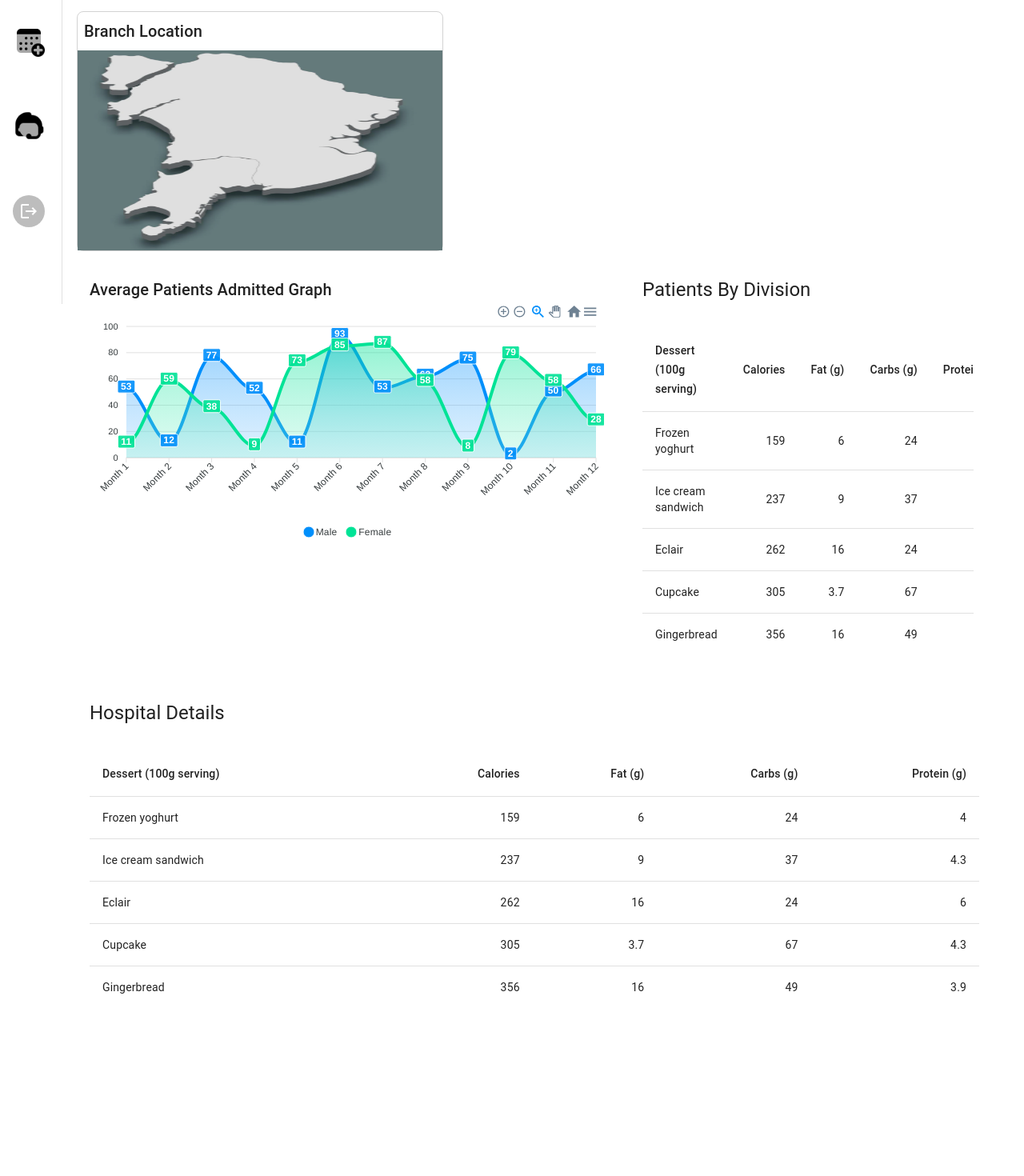
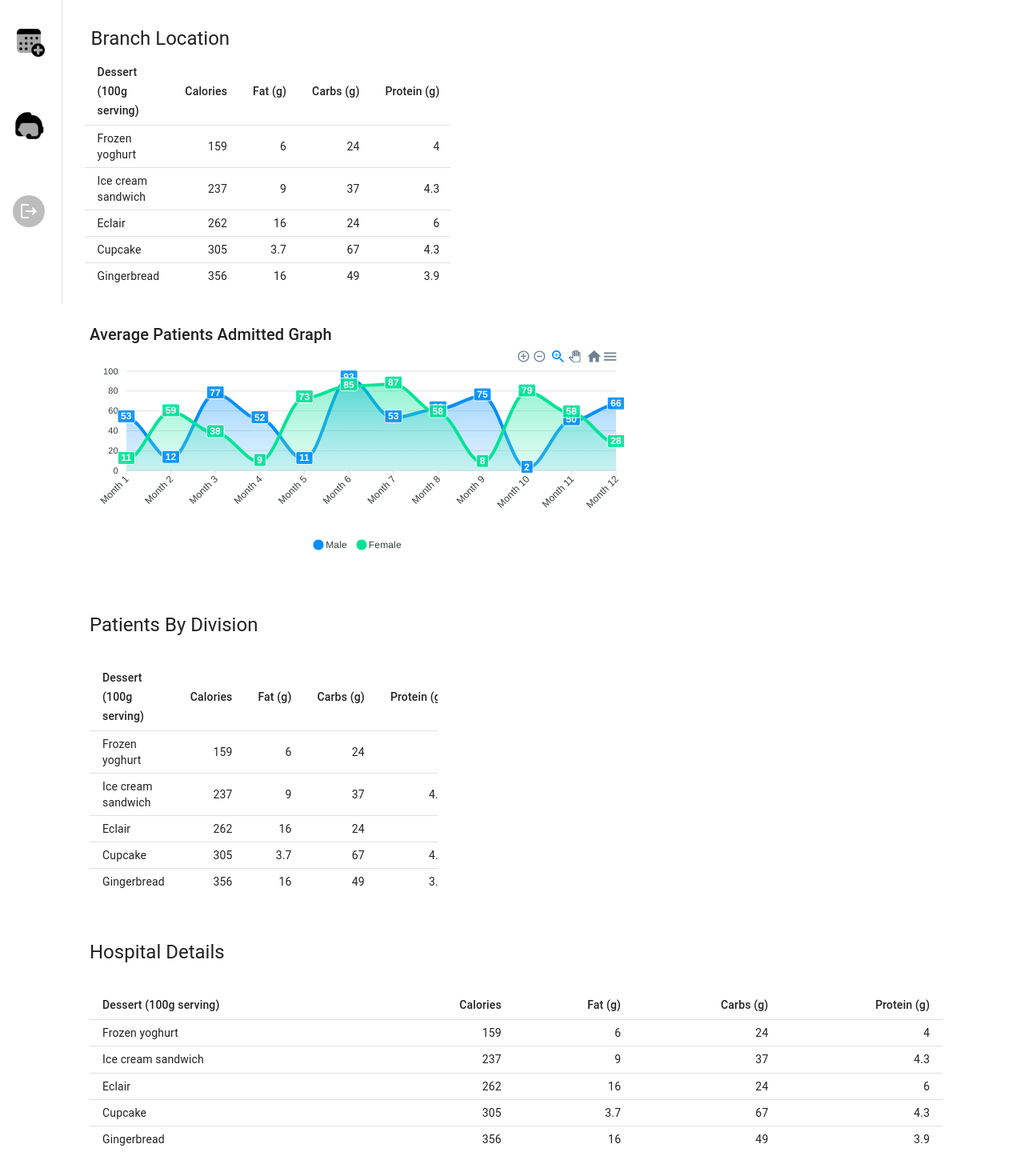
Before and after one commit to sanjibbehera/sf-native-reactjs-app, a Next.js app: page / in a window 1280 px wide. Shown: the part 420-1890 px from the top of the page at 80% size. Before the commit the page ends 1704 px from the top, so only its background shows below. Built offline with nearby package versions, Linux system fonts and the light colour scheme.

Commit message:
Dashboard- Page improvement

```diff
--- a/src/pages/index.tsx
+++ b/src/pages/index.tsx
@@ -1,9 +1,9 @@
 import CustomCard from "@/components/CustomCard";
 import Layout from "@/components/Layout";
-import { Box, Card, CardContent, CardHeader, Stack, Table, TableBody, TableCell, TableContainer, TableHead, TableRow, Typography } from '@mui/material';
+import { Box, Card, CardContent, CardHeader, Grid, Paper, Table, TableBody, TableCell, TableContainer, TableHead, TableRow, Typography } from '@mui/material';
 import dynamic from "next/dynamic";
-import Image from "next/image";
-import MapImage from "../static/img/map.png";
+// import Image from "next/image";
+// import MapImage from "../static/img/map.png";
 const ReactApexChart = dynamic(() => import('react-apexcharts'), { ssr: false });
 const geoUrl =
   "https://raw.githubusercontent.com/deldersveld/topojson/master/continents/south-america.json";
@@ -76,27 +76,61 @@ export default function Home() {
           </Typography>
         </Box>
       </Box>
-      <Box >
-        <Stack spacing={{ xs: 1, sm: 2 }} direction="row" useFlexGap flexWrap={"wrap"} >
+      <Box>
+        <Grid container spacing={2}>
           {cardData.map((card, index) => (
-            <Box key={index} flexGrow={2}>
+            <Grid item key={index}>
               <CustomCard
                 backgroundColor={card.backgroundColor}
                 imageAlt={card.imageAlt}
                 heading={card.heading}
                 value={card.value}
                 imageSrc={card.imageSrc} />
-            </Box>
+            </Grid>
           ))}
-          <Box sx={{ display: "flex", width: "40%", flexDirection: "column", border: "1px solid lightgrey", borderRadius: 2 }}>
+          <Grid item md={5}>
+            <TableContainer elevation={0} sx={{ borderRadius: 5, p: 1.2 }} component={Paper}>
+              <Typography variant="h5" p={1}>Branch Location</Typography>
+              <Table size="small" aria-label="simple table">
+                <TableHead>
+                  <TableRow>
+                    <TableCell>Dessert (100g serving)</TableCell>
+                    <TableCell align="right">Calories</TableCell>
+                    <TableCell align="right">Fat&nbsp;(g)</TableCell>
+                    <TableCell align="right">Carbs&nbsp;(g)</TableCell>
+                    <TableCell align="right">Protein&nbsp;(g)</TableCell>
+                  </TableRow>
+                </TableHead>
+                <TableBody>
+                  {rows.map((row) => (
+                    <TableRow
+                      key={row.name}
+                      sx={{ '&:last-child td, &:last-child th': { border: 0 } }}
+                    >
+                      <TableCell component="th" scope="row">
+                        {row.name}
+                      </TableCell>
+                      <TableCell align="right">{row.calories}</TableCell>
+                      <TableCell align="right">{row.fat}</TableCell>
+                      <TableCell align="right">{row.carbs}</TableCell>
+                      <TableCell align="right">{row.protein}</TableCell>
+                    </TableRow>
+                  ))}
+                </TableBody>
+              </Table>
+            </TableContainer>
+
+            {/* <Box sx={{ display: "flex", flexDirection: "column", border: "1px solid lightgrey", borderRadius: 2 }}>
               <Typography p={1} variant="h6">Branch Location</Typography>
               <Image
                 alt="map location"
                 src={MapImage}
                 style={{ width: "100%", height: "250px" }}
               />
-          </Box>
-          <Card elevation={0} sx={{ borderRadius: 5, width: '59%' }}>
+            </Box> */}
+          </Grid>
+          <Grid item wrap="wrap" >
+            <Card elevation={0} sx={{ borderRadius: 5, width: 700 }}>
               <CardContent>
                 <Typography variant="h6" component="div">
                   Average Patients Admitted Graph
@@ -105,18 +139,20 @@ export default function Home() {
                   type="area"
                   series={areaChartData || []}
                   options={areaChartOptions || []}
-                height={300}
+                  height={260}
 
                 />
               </CardContent>
             </Card>
-          <Card elevation={0} sx={{ borderRadius: 5, width: '39%' }}>
+          </Grid>
+          <Grid item wrap="wrap" md={5}>
+            <Card elevation={0} sx={{ borderRadius: 5 }}>
               <CardHeader
                 title="Patients By Division"
               />
               <CardContent>
                 <TableContainer>
-                <Table aria-label="simple table">
+                  <Table size="small" aria-label="simple table">
                     <TableHead>
                       <TableRow>
                         <TableCell>Dessert (100g serving)</TableCell>
@@ -146,13 +182,15 @@ export default function Home() {
                 </TableContainer>
               </CardContent>
             </Card>
-          <Card elevation={0} sx={{ borderRadius: 5, width: '100%' }}>
+          </Grid>
+          <Grid item wrap="wrap" md={12}>
+            <Card elevation={0} sx={{ borderRadius: 5, width: "96%", mb: 2 }}>
               <CardHeader
                 title="Hospital Details"
               />
               <CardContent>
                 <TableContainer>
-                <Table aria-label="simple table">
+                  <Table size="small" aria-label="simple table">
                     <TableHead>
                       <TableRow>
                         <TableCell>Dessert (100g serving)</TableCell>
@@ -182,7 +220,8 @@ export default function Home() {
                 </TableContainer>
               </CardContent>
             </Card>
-        </Stack>
+          </Grid>
+        </Grid>
       </Box>
     </Layout>
   );
```
Lines whose indentation alone changed are shown as unchanged.
